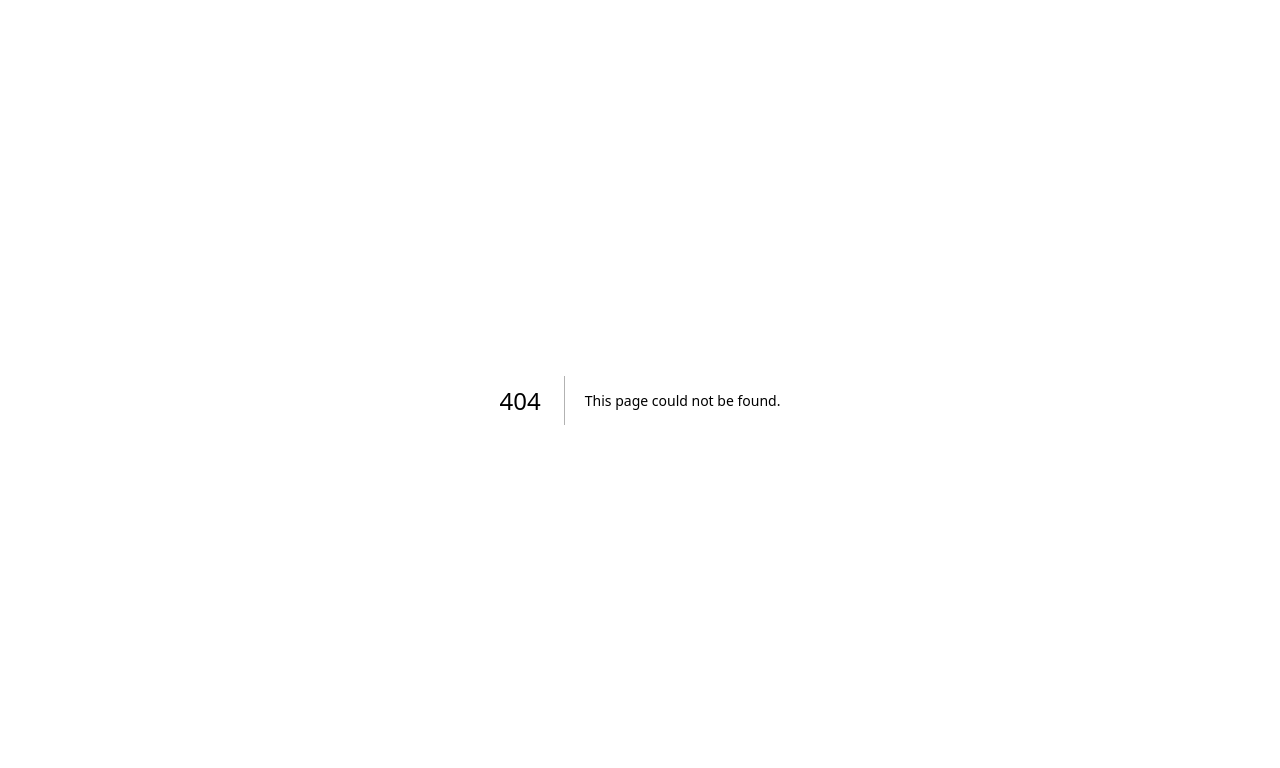
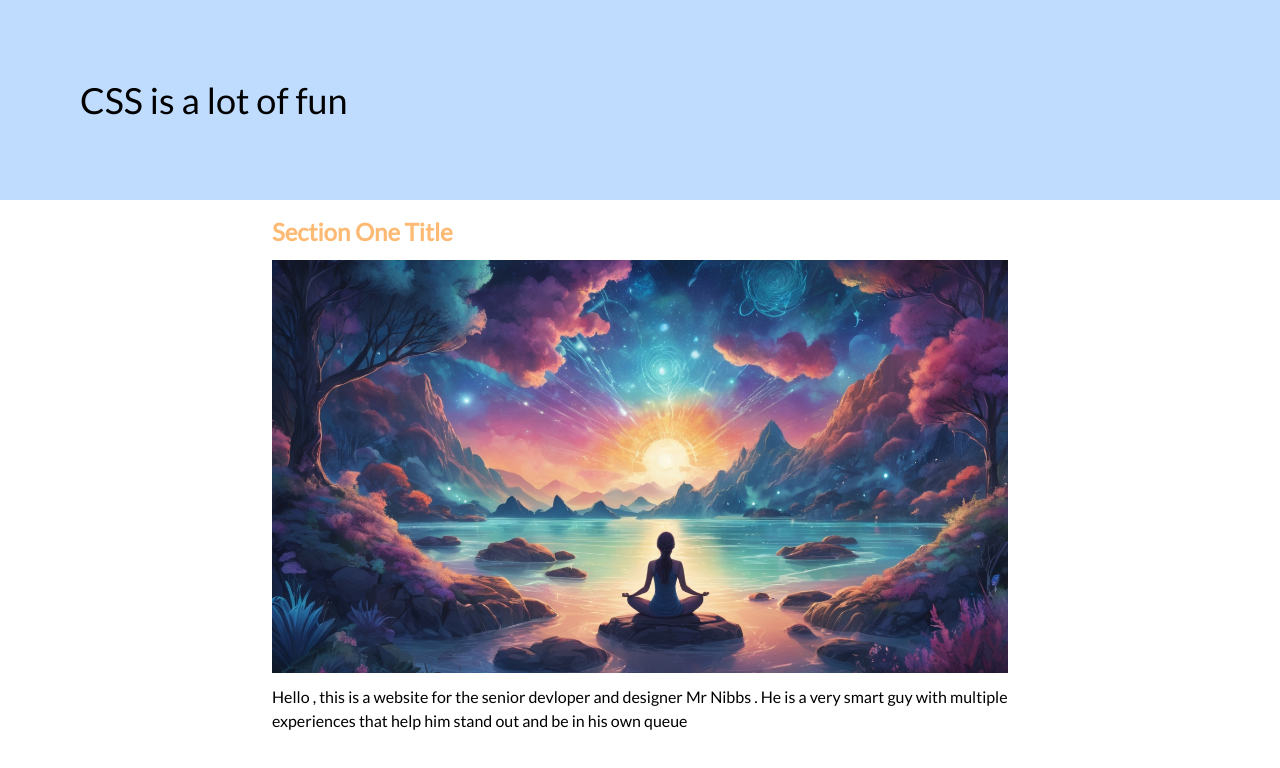
Before and after one commit to NibrasAli39/nibras, a Next.js app: page /landing in a window 1280 px wide. Before the commit this address had no page. Shown: the top 768 px of the page. Built offline with nearby package versions, Linux system fonts and the light colour scheme.

Commit message:
chore: cleanup for the next design iteration for landign page

```diff
--- a/src/app/components/Header.tsx
+++ b/src/app/components/Header.tsx
@@ -2,7 +2,7 @@ import React from "react";
 
 const Header: React.FC = () => {
   return (
-    <div className=" flex items-center p-20 justify-between">
+    <div className=" flex items-center justify-between">
       <p className="text-2xl">Nibras</p>
       <ul className="flex space-x-12 items-center">
         <li>
--- /dev/null
+++ b/src/app/landing/page.tsx
@@ -0,0 +1,28 @@
+import React from "react";
+import Image from "next/image";
+
+const Landing: React.FC = () => {
+  return (
+    <div>
+      <h1 className="bg-blue-200 lg:p-20 p-4 text-4xl">CSS is a lot of fun</h1>
+      <div className="max-w-3xl space-y-3 p-4 mx-auto">
+        <h2 className="text-orange-300 text-2xl font-bold">
+          Section One Title
+        </h2>
+        <Image
+          src={"/relaxation.jpg"}
+          width={1280}
+          height={720}
+          alt="Random Pic"
+        />
+        <p>
+          Hello , this is a website for the senior devloper and designer Mr
+          Nibbs . He is a very smart guy with multiple experiences that help him
+          stand out and be in his own queue
+        </p>
+      </div>
+    </div>
+  );
+};
+
+export default Landing;
--- a/src/app/page.tsx
+++ b/src/app/page.tsx
@@ -1,26 +1,12 @@
 import React from "react";
 import Header from "./components/Header";
+import Image from "next/image";
 
 const HomePage: React.FC = () => {
   return (
-    <div className=" min-h-screen">
+    <div className="p-12 md:p-20 min-h-screen">
       <Header />
-      <div className="flex p-20 ">
-        <div className="space-y-4">
-          <p className="text-5xl">
-            Hello there , i'm <span> Nibras Ali </span>
-          </p>
-          <p className="text-5xl">
-            {" "}
-            I'm a{" "}
-            <span className="text-blue-300"> Senior Fullstack Engineer </span>
-          </p>
-          <p>
-            I have over 5 years of core experience in building SaaS and web
-            products and services.
-          </p>
-        </div>
-      </div>
+      <div></div>
     </div>
   );
 };
```
Also changed, not shown: public/img_landing.jpg (added), public/relaxation.jpg (added).
